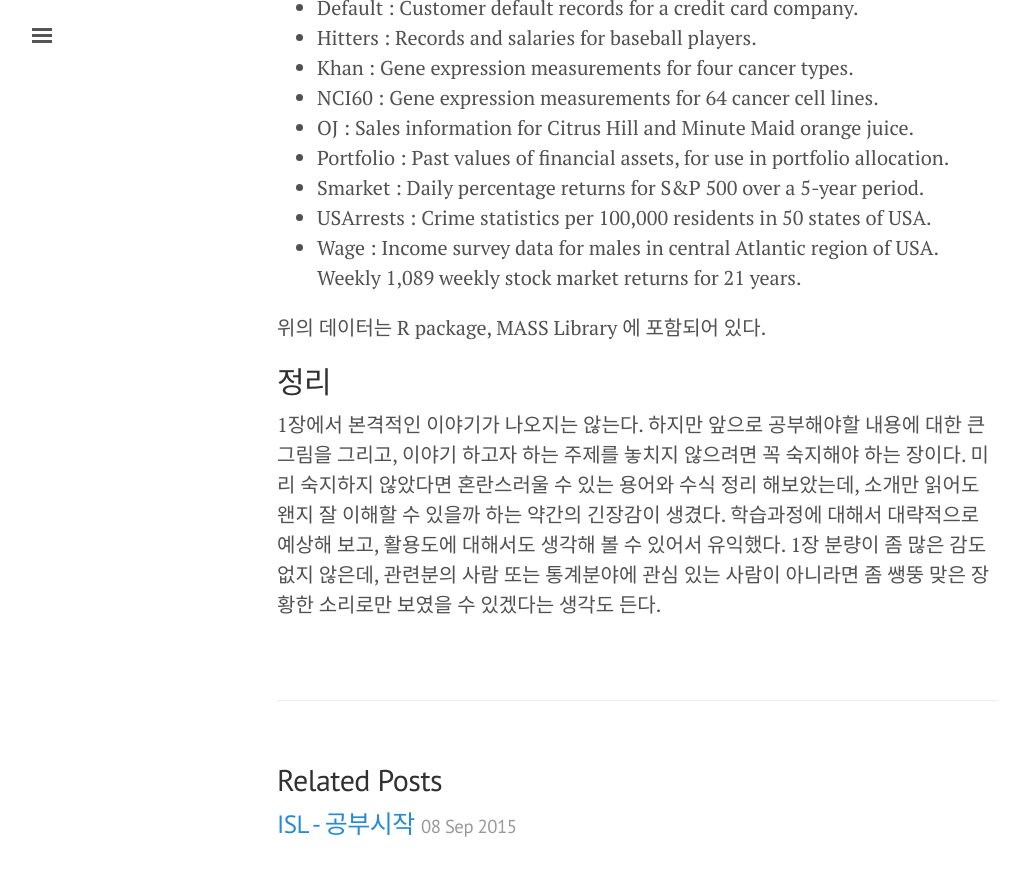
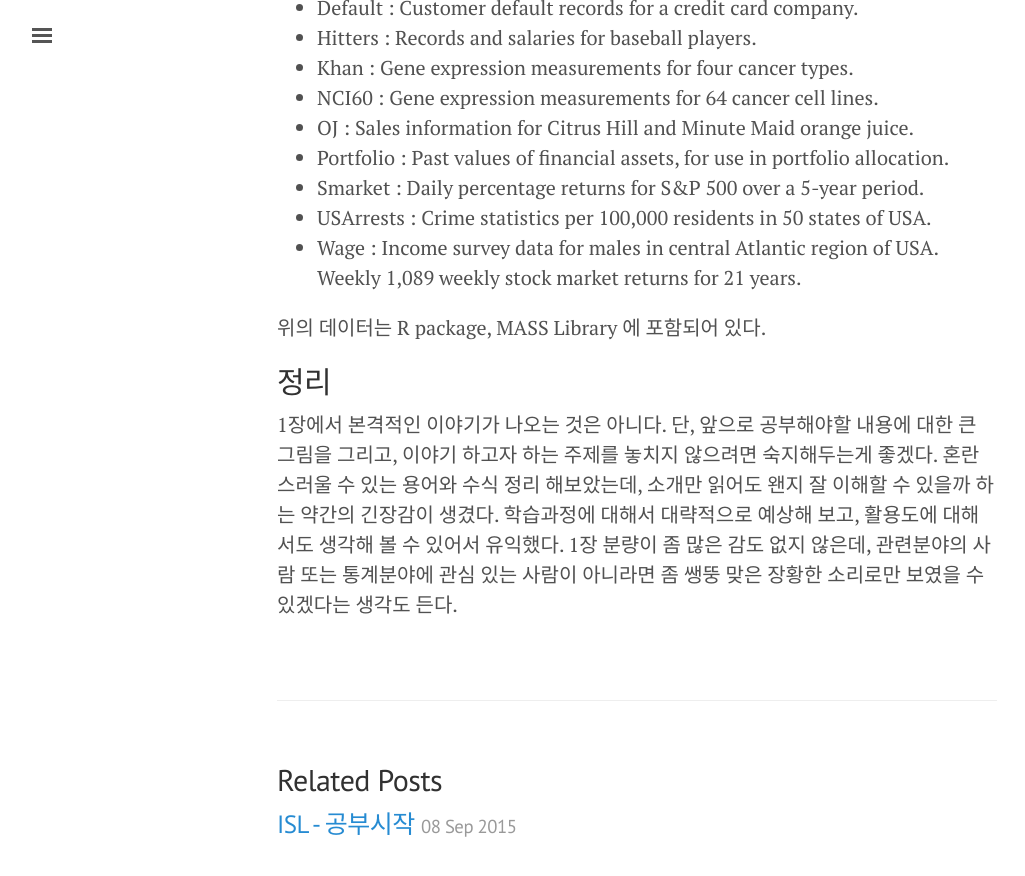
Before and after one commit to carpenta/carpenta.github.io, a Jekyll site: the page built from _posts/2015-09-09-ISL-Introduction.md, in a window 1280 px wide and 900 px high, scrolled down 3992 px. Shown: the top 876 px of the window, without its empty margins (3-1028 px from the left). Built offline with Jekyll 4.4.1, drawn with Linux system fonts in a browser that asks for light colours.

Commit message:
내용 약간 수정

```diff
--- a/_posts/2015-09-09-ISL-Introduction.md
+++ b/_posts/2015-09-09-ISL-Introduction.md
@@ -129,8 +129,8 @@ ISL 은 다음 4가지 전제를 깔고 간다.
 위의 데이터는 R package, MASS Library 에 포함되어 있다.
 
 ## 정리
-1장에서 본격적인 이야기가 나오지는 않는다.
-하지만 앞으로 공부해야할 내용에 대한 큰 그림을 그리고, 이야기 하고자 하는 주제를 놓치지 않으려면 꼭 숙지해야 하는 장이다.
-미리 숙지하지 않았다면 혼란스러울 수 있는 용어와 수식 정리 해보았는데, 소개만 읽어도 왠지 잘 이해할 수 있을까 하는 약간의 긴장감이 생겼다.
+1장에서 본격적인 이야기가 나오는 것은 아니다.
+단, 앞으로 공부해야할 내용에 대한 큰 그림을 그리고, 이야기 하고자 하는 주제를 놓치지 않으려면 숙지해두는게 좋겠다.
+혼란스러울 수 있는 용어와 수식 정리 해보았는데, 소개만 읽어도 왠지 잘 이해할 수 있을까 하는 약간의 긴장감이 생겼다.
 학습과정에 대해서 대략적으로 예상해 보고, 활용도에 대해서도 생각해 볼 수 있어서 유익했다.
-1장 분량이 좀 많은 감도 없지 않은데, 관련분의 사람 또는 통계분야에 관심 있는 사람이 아니라면 좀 쌩뚱 맞은 장황한 소리로만 보였을 수 있겠다는 생각도 든다.
+1장 분량이 좀 많은 감도 없지 않은데, 관련분야의 사람 또는 통계분야에 관심 있는 사람이 아니라면 좀 쌩뚱 맞은 장황한 소리로만 보였을 수 있겠다는 생각도 든다.
```
